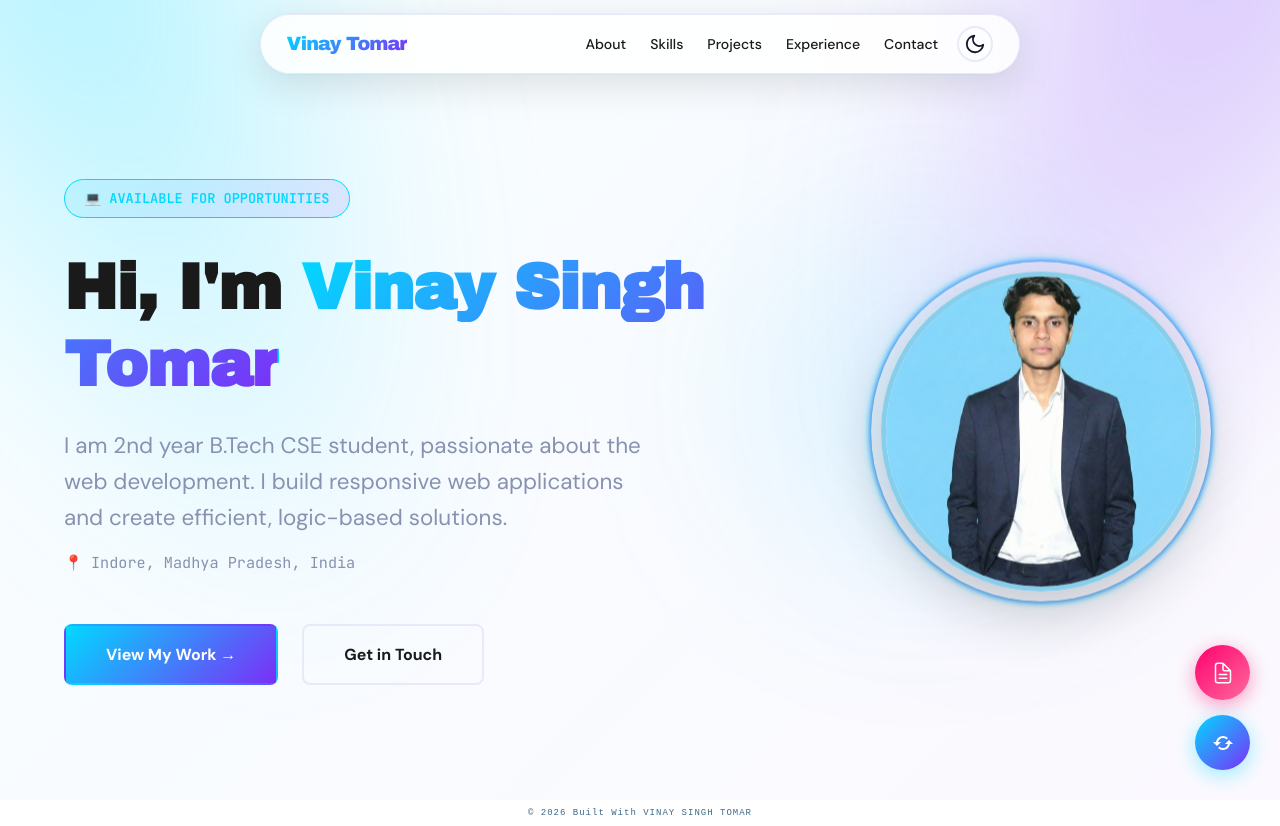
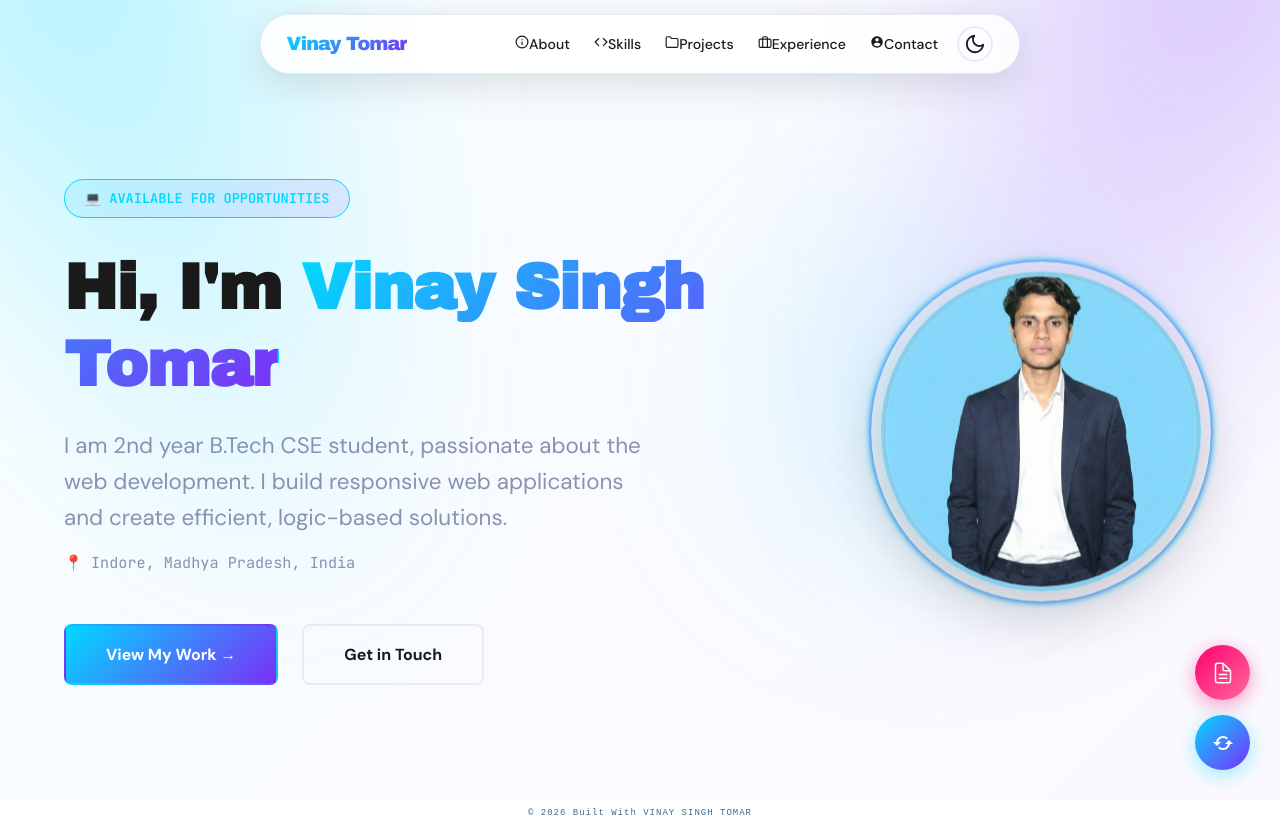
Before and after one commit to Vinaytomar-xm/Portfolio-Nextjs, a Next.js app: page / in a window 1280 px wide. Built offline with nearby package versions, Linux system fonts and the light colour scheme.

Commit message:
feat: enhance Navbar component with icons for navigation items and improve code structure

```diff
--- a/app/components/Navbar.js
+++ b/app/components/Navbar.js
@@ -4,14 +4,22 @@ import { useEffect, useRef, useState } from "react";
 import Link from "next/link";
 import { usePathname } from "next/navigation";
 import { motion, useScroll } from "framer-motion";
-import {FiMoon, FiSun} from "react-icons/fi";
+import {
+  FiSun,
+  FiMoon,
+  FiInfo,
+  FiBriefcase,
+  FiFolder,
+  FiCode,
+} from "react-icons/fi";
+import { IoMdContact } from "react-icons/io";
 
 const NAV_ITEMS = [
-  { href: "/about", label: "About" },
-  { href: "/skills", label: "Skills" },
-  { href: "/projects", label: "Projects" },
-  { href: "/experience", label: "Experience" },
-  { href: "/contact", label: "Contact" },
+  { href: "/about", icon: <FiInfo />, label: "About" },
+  { href: "/skills", icon: <FiCode />, label: "Skills" },
+  { href: "/projects", icon: <FiFolder />, label: "Projects" },
+  { href: "/experience", icon: <FiBriefcase />, label: "Experience" },
+  { href: "/contact", icon: <IoMdContact />, label: "Contact" },
 ];
 
 export default function Navbar() {
@@ -21,6 +29,7 @@ export default function Navbar() {
   const menuToggleRef = useRef(null);
   const navLinksRef = useRef(null);
   const pathname = usePathname();
+
   const { scrollYProgress } = useScroll();
 
   // Load saved theme on mount
@@ -29,13 +38,15 @@ export default function Navbar() {
     setTheme(savedTheme);
   }, []);
 
-  // Apply theme to <html data-theme="">
+  // Apply theme to <html>
   useEffect(() => {
     document.documentElement.setAttribute("data-theme", theme);
   }, [theme]);
 
+  // Toggle theme
   const toggleTheme = () => {
     const newTheme = theme === "light" ? "dark" : "light";
+
     setTheme(newTheme);
     localStorage.setItem("theme", newTheme);
   };
@@ -52,33 +63,65 @@ export default function Navbar() {
         setMenuOpen(false);
       }
     };
+
     document.addEventListener("click", onClickOutside);
-    return () => document.removeEventListener("click", onClickOutside);
+
+    return () => {
+      document.removeEventListener("click", onClickOutside);
+    };
   }, []);
 
-  // Close mobile menu whenever the route changes (page switched)
+  // Close mobile menu when route changes
   useEffect(() => {
     setMenuOpen(false);
   }, [pathname]);
 
   return (
     <>
-      <motion.div className="scroll-progress" style={{ scaleX: scrollYProgress }} />
+      {/* Scroll Progress */}
+      <motion.div
+        className="scroll-progress"
+        style={{ scaleX: scrollYProgress }}
+      />
 
       <nav id="navbar">
+
+        {/* Logo */}
         <Link href="/" className="logo">
           Vinay Tomar
         </Link>
+
         <div className="nav-right">
-          <ul className={`nav-links${menuOpen ? " active" : ""}`} id="navLinks" ref={navLinksRef}>
+
+          {/* Navigation Links */}
+          <ul
+            className={`nav-links${menuOpen ? " active" : ""}`}
+            id="navLinks"
+            ref={navLinksRef}
+          >
             {NAV_ITEMS.map((item) => (
               <li key={item.href}>
-                <Link href={item.href} className={pathname === item.href ? "active" : ""}>
-                  {item.label}
+                <Link
+                  href={item.href}
+                  className={
+                    pathname === item.href ? "active" : ""
+                  }
+                >
+                  {/* Icon */}
+                  <span className="nav-icon">
+                    {item.icon}
+                  </span>
+
+                  {/* Label */}
+                  <span className="nav-label">
+                    {item.label}
+                  </span>
                 </Link>
               </li>
             ))}
           </ul>
+
+          {/* Theme Toggle */}
           <button
             className="theme-toggle"
             id="themeToggle"
@@ -86,9 +129,15 @@ export default function Navbar() {
             onClick={toggleTheme}
           >
             <span id="themeIcon">
-              {theme === "light" ? <FiMoon size={22} /> : <FiSun size={22} />}
+              {theme === "light" ? (
+                <FiMoon size={22} />
+              ) : (
+                <FiSun size={22} />
+              )}
             </span>
           </button>
+
+          {/* Mobile Menu Toggle */}
           <button
             className={`menu-toggle${menuOpen ? " active" : ""}`}
             id="menuToggle"
@@ -100,6 +149,7 @@ export default function Navbar() {
             <span></span>
             <span></span>
           </button>
+
         </div>
       </nav>
     </>
```
